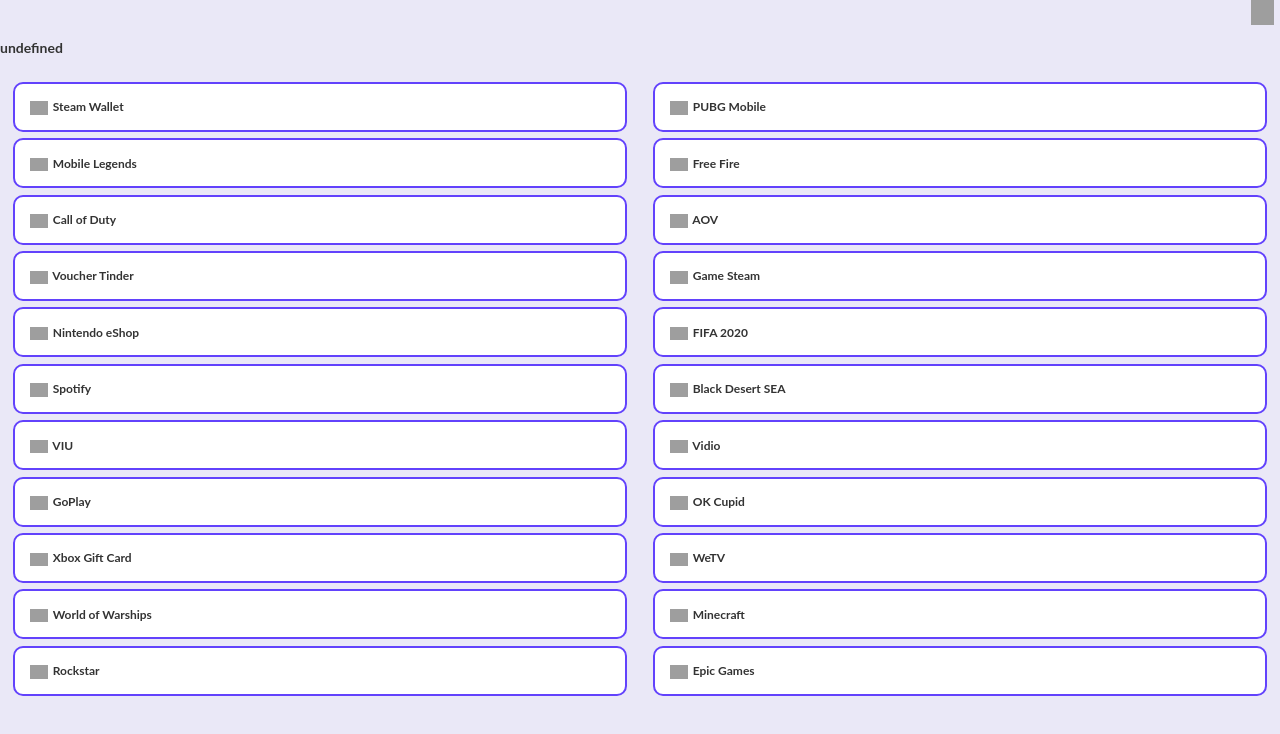
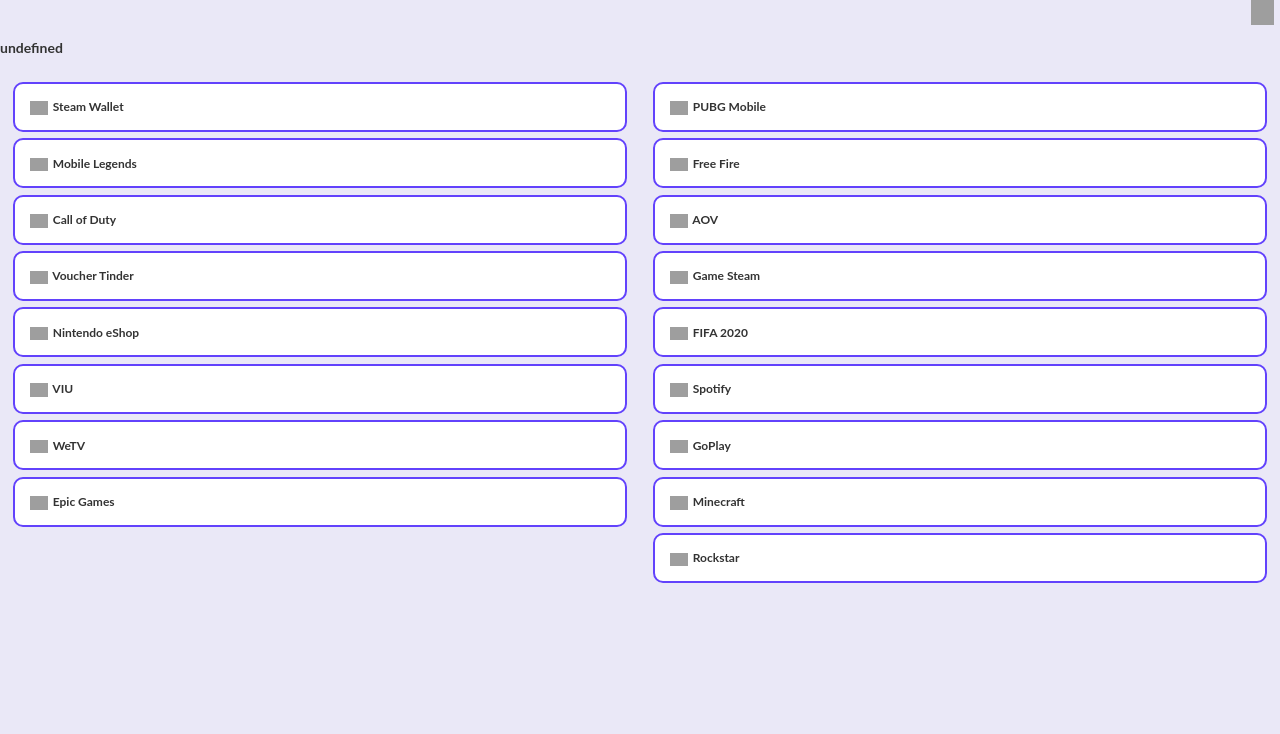
Before and after one commit to AtharshanShriram/VocherID, a plain HTML site: page index.html in a window 1280 px wide. Drawn offline with nearby package versions, Linux system fonts and the light colour scheme; grey boxes are pictures that could not be loaded.

Commit message:
Update index.html

```diff
--- a/index.html
+++ b/index.html
@@ -416,20 +416,20 @@
         Nintendo eShop
     </button>
 
-    <button type="button" class="right primary-btn col-xs-11 text-left" onclick="blackdessert()">
+<!--     <button type="button" class="right primary-btn col-xs-11 text-left" onclick="blackdessert()">
         <img src="https://cdn.yellowmessenger.com/bEP1Bx02HK4c1621259361863.png" alt="Place Holder" />
         Black Desert SEA
-    </button>
+    </button> -->
 
     <button type="button" class="right primary-btn col-xs-11 text-left" onclick="spotify()">
         <img src="https://cdn.yellowmessenger.com/O8PADHVkCEfP1621258303624.png" alt="Place Holder" />
         Spotify
     </button>
 
-    <button type="button" class="right primary-btn col-xs-11 text-left" onclick="vidio()">
+<!--     <button type="button" class="right primary-btn col-xs-11 text-left" onclick="vidio()">
         <img src="https://cdn.yellowmessenger.com/IeWNw3MrNzCe1621258096556.png" alt="Place Holder" />
         Vidio
-    </button>
+    </button> -->
 
 
     <button type="button" class="right primary-btn col-xs-11 text-left" onclick="viu()">
@@ -437,11 +437,10 @@
         VIU
     </button>
 
-    <button type="button" class="right primary-btn col-xs-11 text-left" onclick="ok()">
+<!--     <button type="button" class="right primary-btn col-xs-11 text-left" onclick="ok()">
         <img src="https://cdn.yellowmessenger.com/OTscjSRhJHAN1621432257647.png" alt="Place Holder" />
         OK Cupid
-
-    </button>
+    </button> -->
 
     <button type="button" class="right primary-btn col-xs-11 text-left" onclick="goplay()">
         <img src="https://cdn.yellowmessenger.com/pFbJw3JiJMIp1621258975136.png" alt="Place Holder" />
@@ -455,10 +454,10 @@
     </button>
 
 
-    <button type="button" class="right primary-btn col-xs-11 text-left" onclick="xbox()">
+<!--     <button type="button" class="right primary-btn col-xs-11 text-left" onclick="xbox()">
         <img src="https://cdn.yellowmessenger.com/gzQzUptDw2tC1621255146766.png" alt="Place Holder" />
         Xbox Gift Card
-    </button>
+    </button> -->
 
 
     <button type="button" class="right primary-btn col-xs-11 text-left" onclick="mine()">
@@ -467,10 +466,10 @@
     </button>
 
 
-    <button type="button" class="right primary-btn col-xs-11 text-left" onclick="wow()">
+<!--     <button type="button" class="right primary-btn col-xs-11 text-left" onclick="wow()">
         <img src="https://cdn.yellowmessenger.com/iKVM7mEyBCsc1621264244678.png" alt="Place Holder" />
         World of Warships
-    </button>
+    </button> -->
 
 <!--     <button type="button" class="right primary-btn col-xs-11 text-left" onclick="megaxus()">
         <img src="https://cdn.yellowmessenger.com/UOAjvPTRSg5z1621256837439.png" alt="Place Holder" />
@@ -484,8 +483,6 @@
     </button>
 
 
-
-
     <button type="button" class="right primary-btn col-xs-11 text-left" onclick="rockstar()">
         <img src="https://cdn.yellowmessenger.com/QFuuzaZ68dxu1621255018403.png" alt="Place Holder" />
         Rockstar
```
